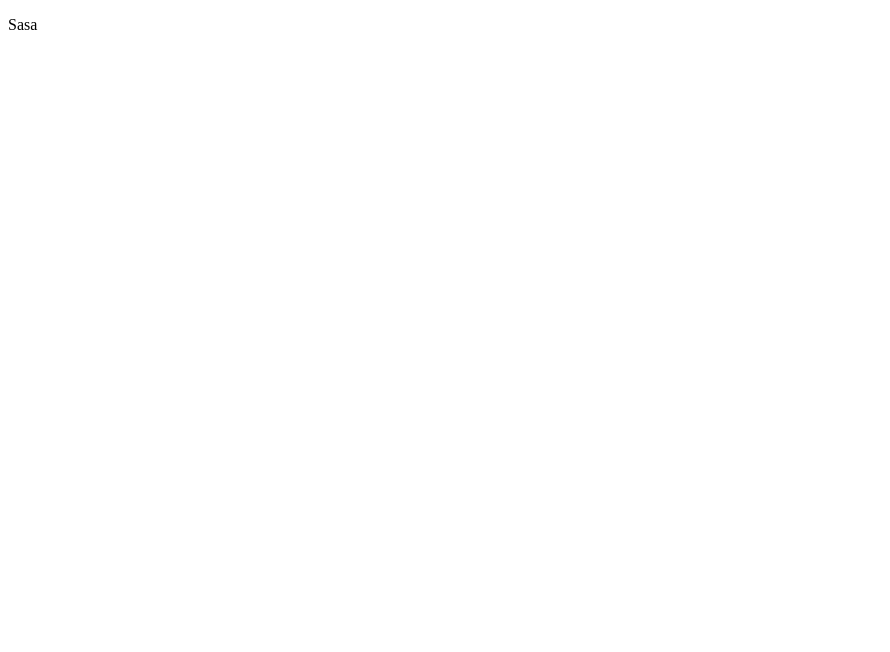
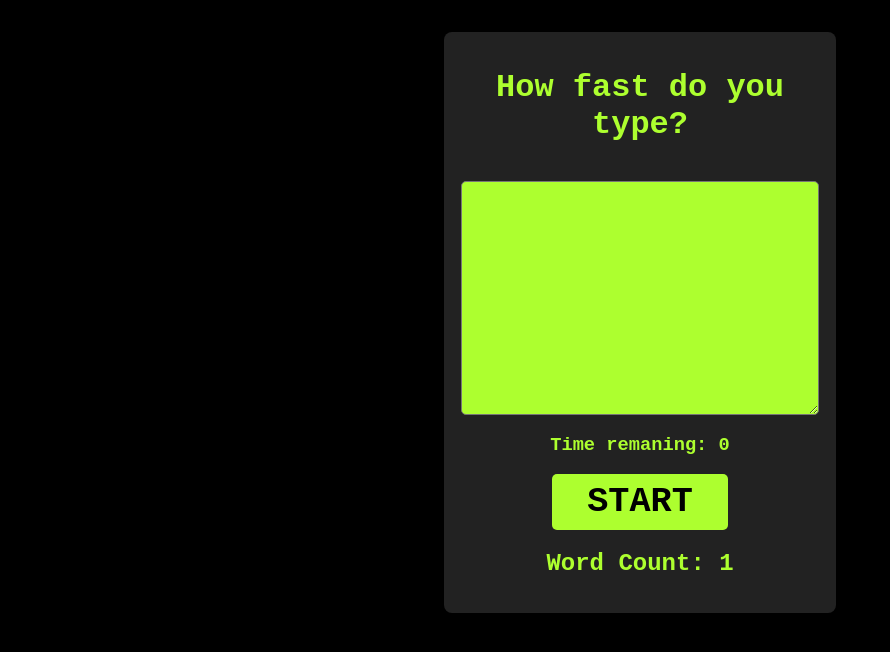
Before and after one commit to drkedrkedjon/speed-typing-in-react, a React (Vite) app: page / in a window 1280 px wide. Shown: the top 652 px of the page, without its empty margins (0-890 px from the left). Built offline with nearby package versions, Linux system fonts and the light colour scheme.

Commit message:
Estructura HTML y CSS  terminada

```diff
--- a/index.html
+++ b/index.html
@@ -3,6 +3,7 @@
   <head>
     <meta charset="UTF-8" />
     <meta name="viewport" content="width=device-width, initial-scale=1.0" />
+    <link rel="stylesheet" href="/src/index.css" />
     <title>Speed Typing Test</title>
   </head>
   <body>
--- a/src/App.jsx
+++ b/src/App.jsx
@@ -2,8 +2,12 @@ import React from "react";
 
 function App() {
   return (
-    <div>
-      <p>Sasa</p>
+    <div className="container">
+      <h1>How fast do you type?</h1>
+      <textarea />
+      <h3>Time remaning: 0</h3>
+      <button>START</button>
+      <h2>Word Count: 1</h2>
     </div>
   );
 }
--- a/src/index.css
+++ b/src/index.css
@@ -0,0 +1,37 @@
+body {
+  background-color: black;
+}
+.container {
+  width: 360px;
+  background-color: #222;
+  margin-inline: auto;
+  margin-block-start: 2rem;
+  color: greenyellow;
+  text-align: center;
+  padding: 1rem;
+  border-radius: 8px;
+  font-family: "Courier New", Courier, monospace;
+  display: flex;
+  flex-direction: column;
+  align-items: center;
+}
+
+textarea {
+  margin-block-start: 1rem;
+  width: 90%;
+  height: 200px;
+  background-color: greenyellow;
+  font-size: 1.2rem;
+  border-radius: 5px;
+  padding: 1rem;
+}
+button {
+  font-family: inherit;
+  font-size: 2.2rem;
+  padding: 0.5rem 2.2rem;
+  font-weight: 900;
+  background-color: greenyellow;
+  border: none;
+  cursor: pointer;
+  border-radius: 5px;
+}
```
